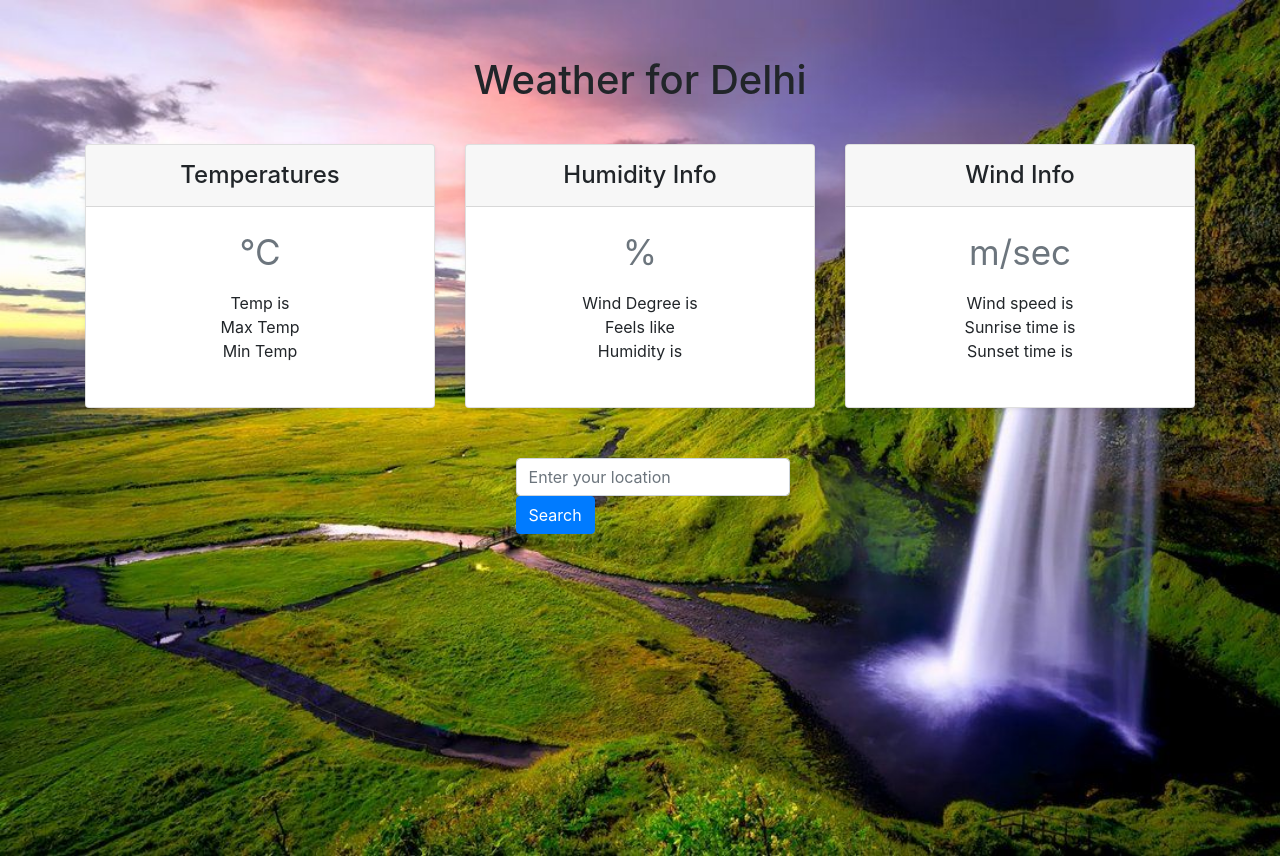
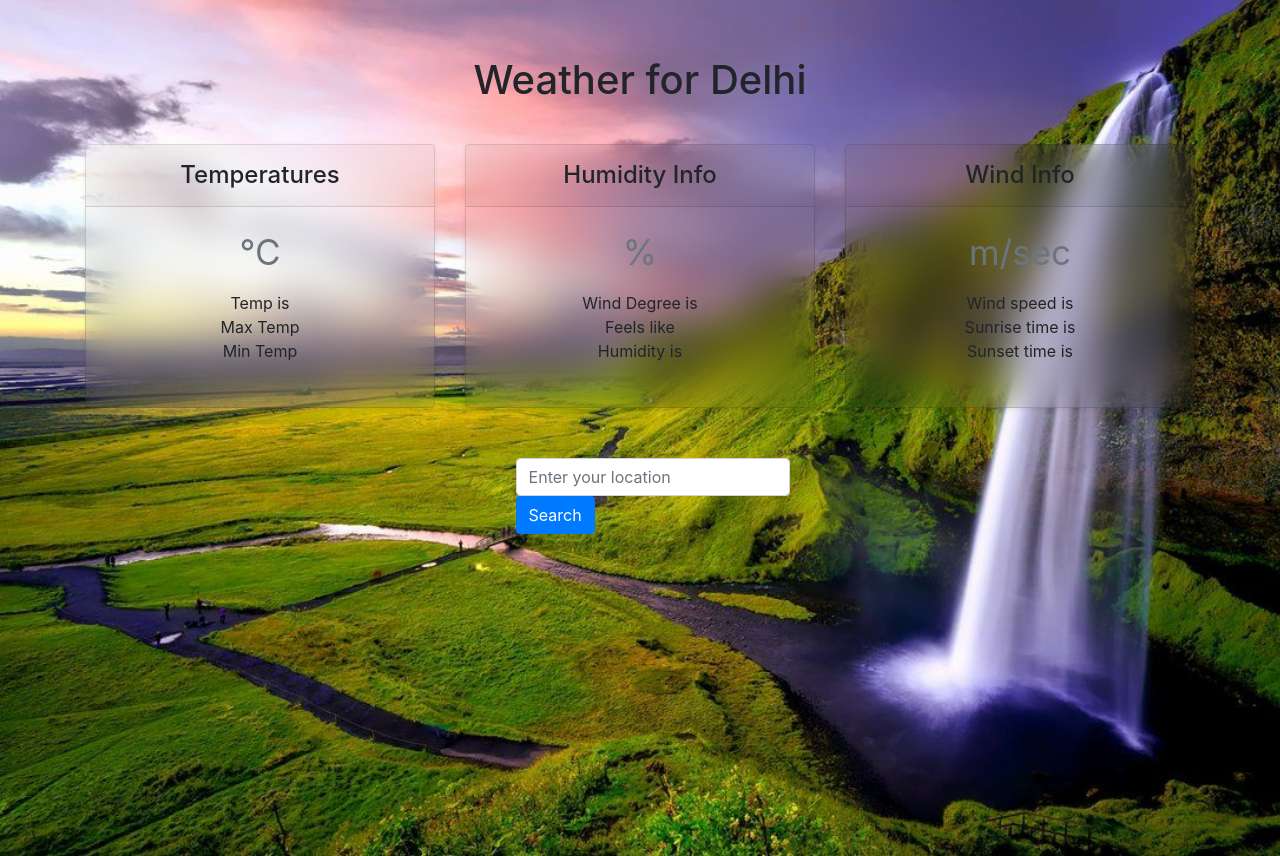
Before and after one commit to AngikaAlekh/Mausam-Forecast, a plain HTML site: page index.html in a window 1280 px wide. Drawn offline with nearby package versions, Linux system fonts and the light colour scheme; no server answers.

Commit message:
blur cards

```diff
--- a/style.css
+++ b/style.css
@@ -14,3 +14,8 @@
     height: 100vh;
 
   }
+  .card
+  {
+    background-color :transparent;
+    backdrop-filter: blur(20px);
+  }
```
